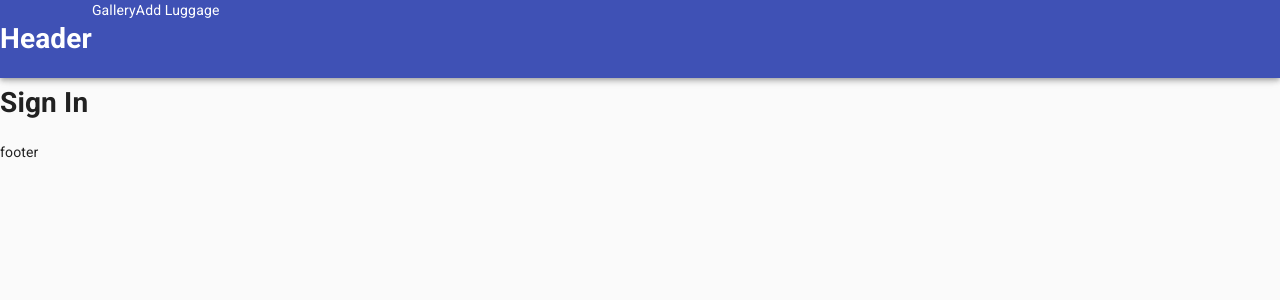
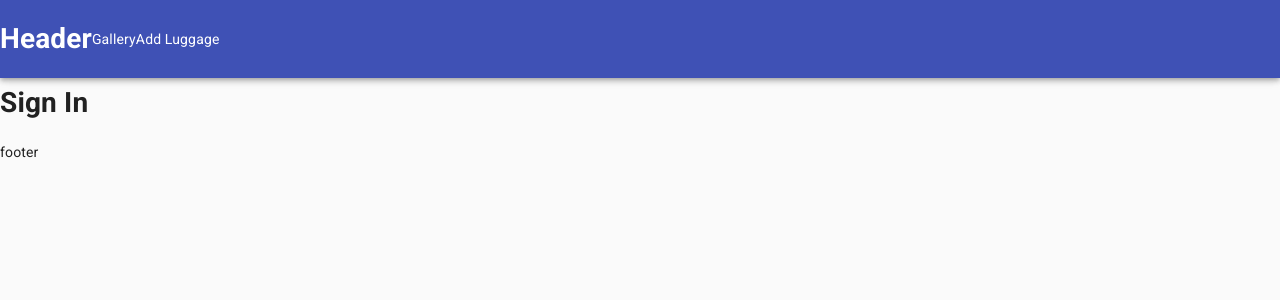
Before and after one commit to RyanCahela/Luggage_Finder, a React (Create React App) app in the folder frontend/: page / in a window 1280 px wide. Shown: the top 300 px of the page. Built offline with nearby package versions, Linux system fonts and the light colour scheme.

Commit message:
Header.js - centers AppBar contents vertically

```diff
--- a/frontend/src/components/Header.js
+++ b/frontend/src/components/Header.js
@@ -9,6 +9,7 @@ import { makeStyles } from "@material-ui/core/styles";
 
 const useStyles = makeStyles((theme) => ({
   offset: theme.mixins.toolbar,
+
 }));
 
 function Header() {
@@ -16,11 +17,11 @@ function Header() {
   return (
     <>
       <AppBar>
-        <Grid container direction="row">
+        <Grid container direction="row" alignItems="center">
           <Grid item>
             <h1>Header</h1>
           </Grid>
-          <Grid item>
+          <Grid item className="">
             <Link color="inherit" component={RouterLink} to="/gallery">
               Gallery
             </Link>
```
Also changed, not shown: 1 other file (tests, documents, lock files or other folders).
